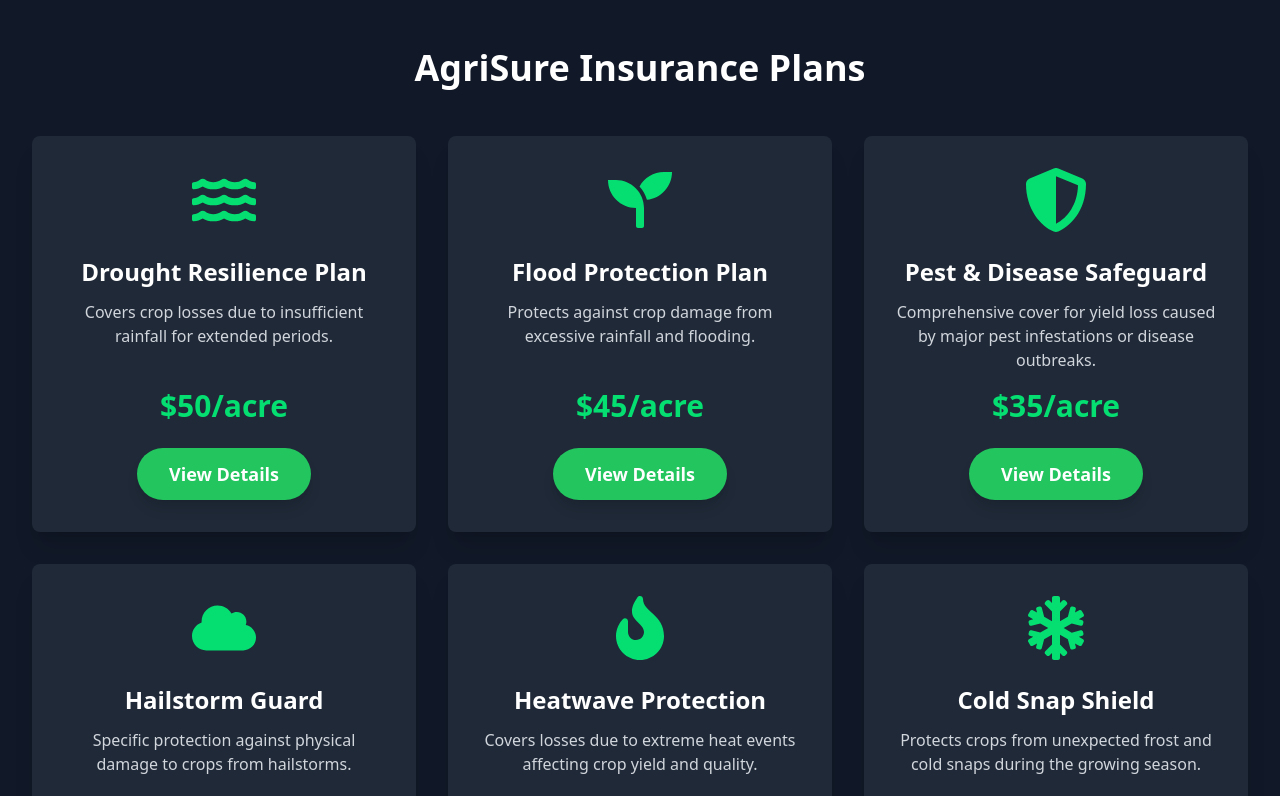
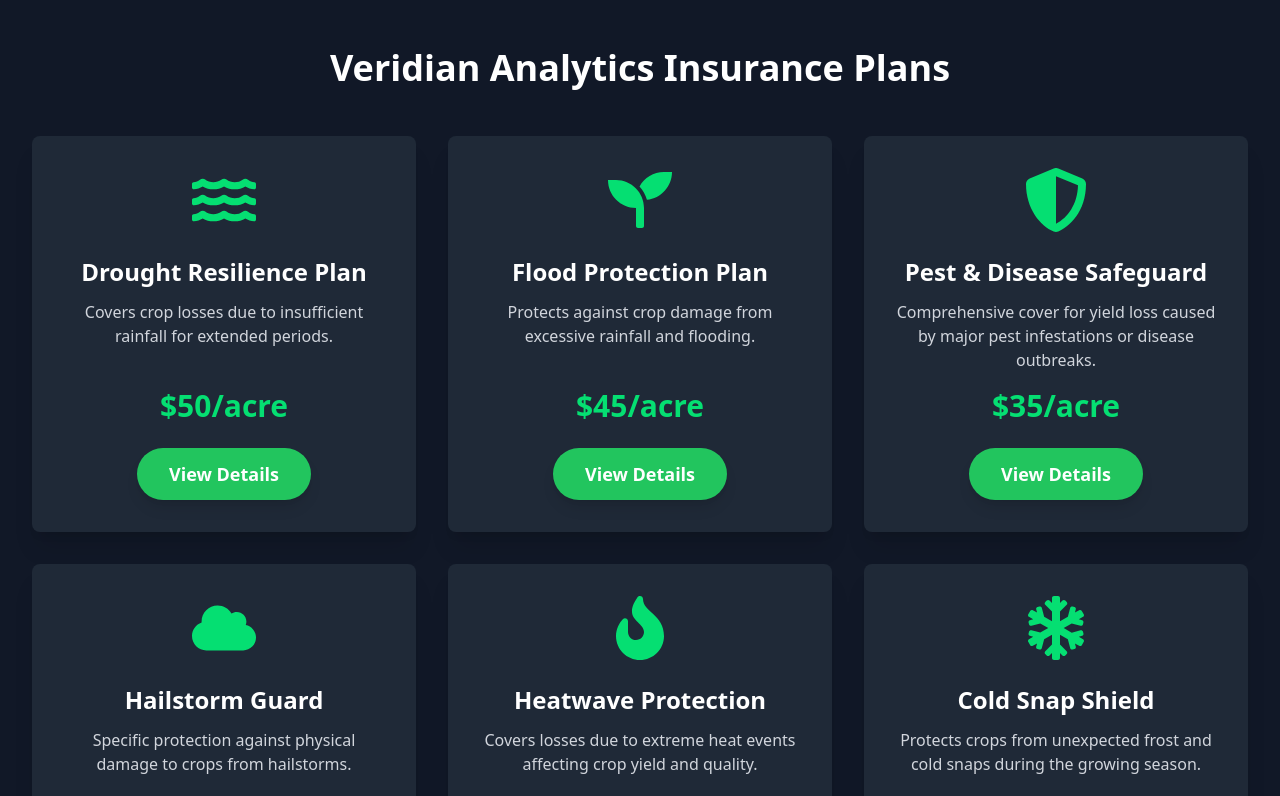
Before and after one commit to Yashraghuvans/AgriSure, a Next.js app: page /insurances in a window 1280 px wide. Shown: the top 796 px of the page. Built offline with nearby package versions, Linux system fonts and the light colour scheme.

Commit message:
Update insurance page heading to Veridian Analytics
Changed the main heading from 'AgriSure Insurance Plans' to 'Veridian Analytics Insurance Plans' to reflect updated branding.

```diff
--- a/app/insurances/page.js
+++ b/app/insurances/page.js
@@ -89,7 +89,7 @@
 		<div className="min-h-screen bg-[#111827] py-12 px-4 sm:px-6 lg:px-8">
 			<div className="max-w-7xl mx-auto">
 				<h1 className="text-4xl font-bold text-center text-white mb-12">
-					AgriSure Insurance Plans
+					Veridian Analytics Insurance Plans
 				</h1>
 
 				<div className="grid grid-cols-1 md:grid-cols-2 lg:grid-cols-3 gap-8">
```
